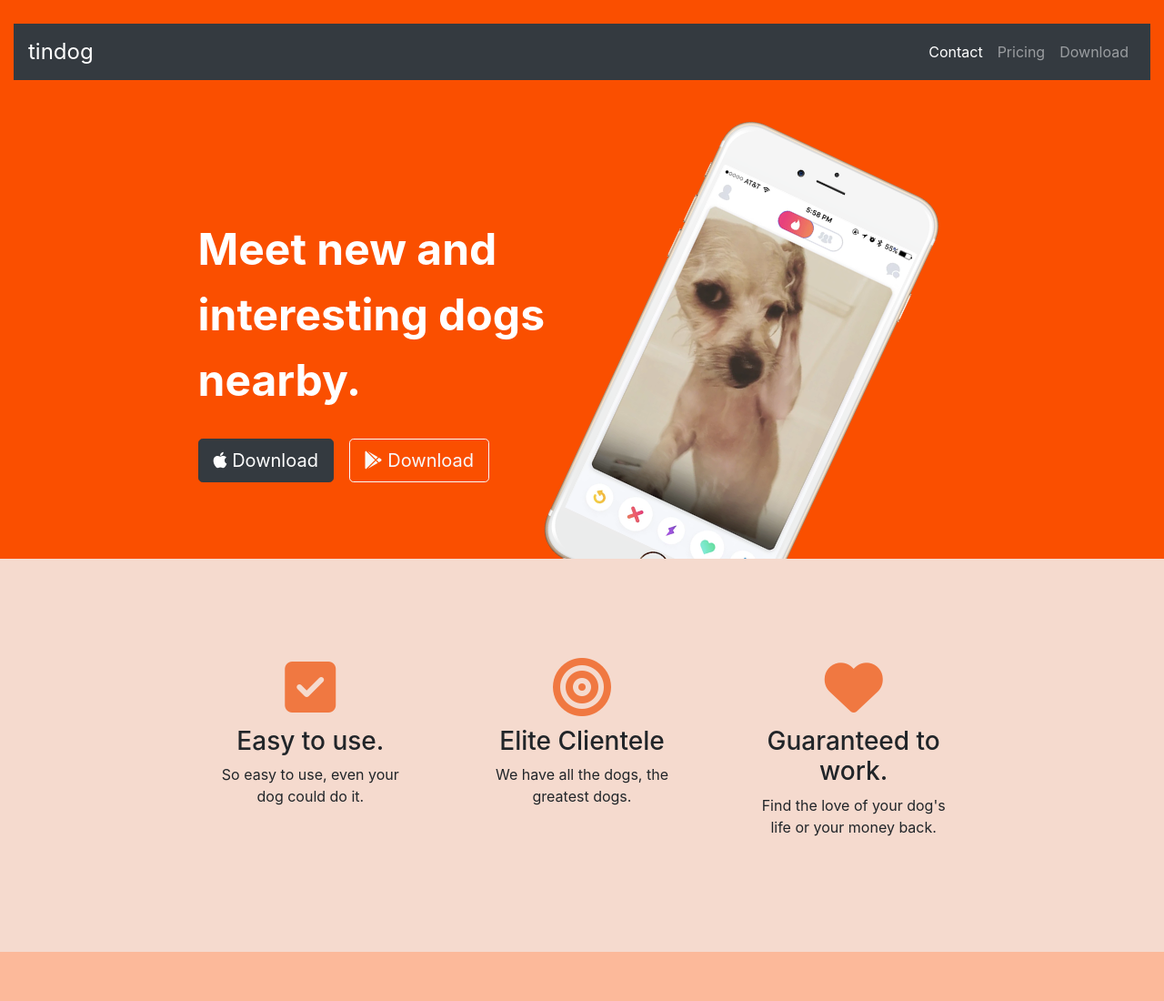
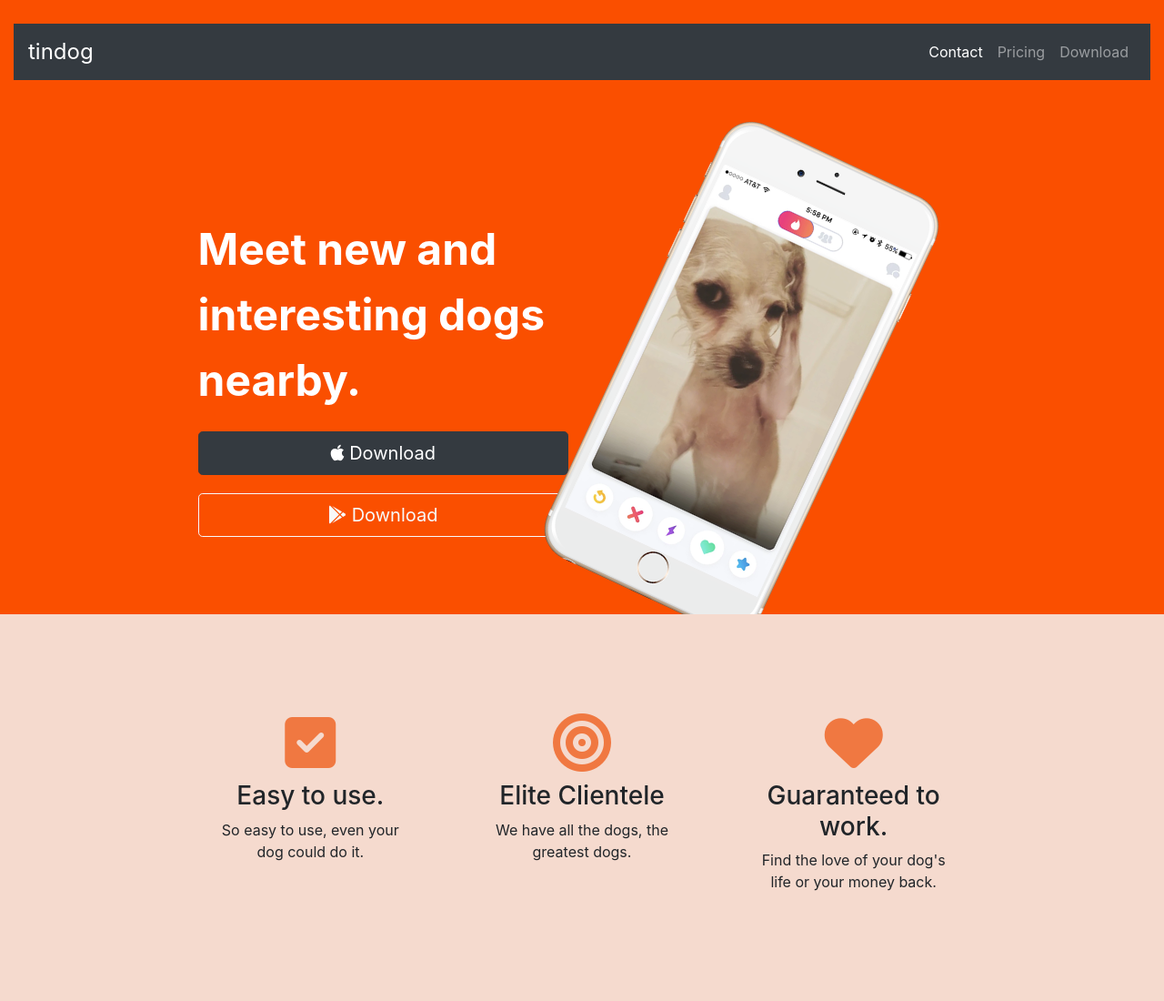
Before and after one commit to iqtier/Tindogg, a plain HTML site: page index.html in a window 1280 px wide. Shown: the top 1100 px of the page at 91% size. Drawn offline with nearby package versions, Linux system fonts and the light colour scheme.

Commit message:
Update index.html

```diff
--- a/index.html
+++ b/index.html
@@ -53,8 +53,8 @@
 
     	<div class="col-lg-6 title-text">
       		<h1 class="header-text">Meet new and interesting dogs nearby.</h1>
-      		<button type="button" class="btn btn-dark btn-lg download-button"><i class="fab fa-apple"></i> Download</button>
-        	<button type="button" class="btn btn-outline-light btn-lg download-button"><i class="fab fa-google-play"></i> Download</button>
+      		<button type="button" class="btn btn-dark btn-lg btn-block download-button"><i class="fab fa-apple"></i> Download</button>
+        	<button type="button" class="btn btn-outline-light btn-block btn-lg download-button"><i class="fab fa-google-play"></i> Download</button>
     	</div>
 
     	<div class="col-lg-6">
```
